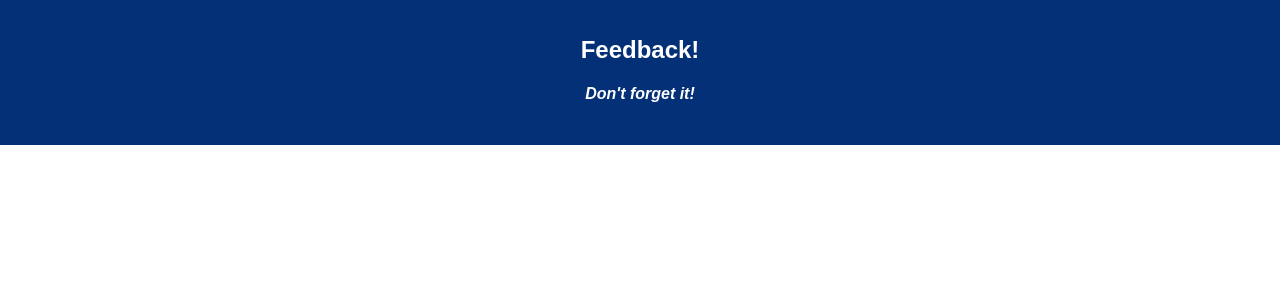
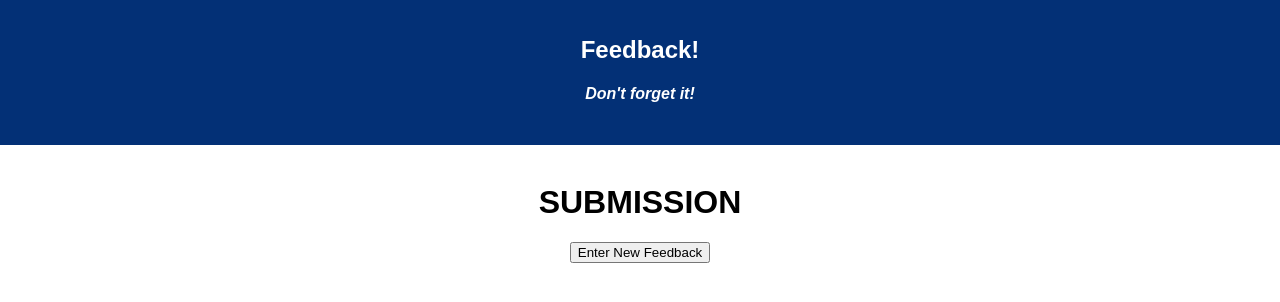
Before and after one commit to vangpache/feedback-loop-master, a React (Create React App) app: page /#/submission in a window 1280 px wide. Shown: the top 302 px of the page. Built offline with nearby package versions, Linux system fonts and the light colour scheme.

Commit message:
adds Router to all components

```diff
--- a/src/components/App/App.js
+++ b/src/components/App/App.js
@@ -1,20 +1,43 @@
 import React, { Component } from 'react';
 import axios from 'axios';
 import './App.css';
-// import { connect } from 'redux';
+import { connect } from 'react-redux';
+import Home from '../Home/Home';
+import Feelings from '../Feelings/Feelings';
+import Understanding from '../Understanding/Understanding';
+import Comments from '../Comments/Comments';
+import Review from '../Review/Review';
+import Submission from '../Submission/Submission';
+
+import { HashRouter as Router, Route } from 'react-router-dom';
 
 class App extends Component {
+
+
+
+
+
   render() {
     return (
+      <Router>
         <div className="App">
           <header className="App-header">
             <h1 className="App-title">Feedback!</h1>
             <h4><i>Don't forget it!</i></h4>
           </header>
-        <br/>
+          <br />
+
+          <Route exact path="/" component={Home} />
+          <Route exact path="/feelings" component={Feelings}/>
+          <Route exact path="/understanding" component={Understanding}/>
+          <Route exact path="/comments" component={Comments} />
+          <Route exact path="/review" component={Review} />
+          <Route exact path="/submission" component={Submission} />
         </div>
+
+      </Router>
     );
   }
 }
 
-export default App;
+export default connect() (App);
--- a/src/components/Comments/Comments.jsx
+++ b/src/components/Comments/Comments.jsx
@@ -2,13 +2,18 @@ import React, { Component } from 'react';
 
 
 class Comments extends Component {
+
+    handleClick = () => {
+        this.props.history.push('/review')
+    }
 
     render() {
 
 
         return (
             <div>
-
+                <h1>COMMENTS</h1>
+                <button onClick={this.handleClick}>NEXT</button>
             </div>
         )
     }
--- a/src/components/Feelings/Feelings.jsx
+++ b/src/components/Feelings/Feelings.jsx
@@ -1,14 +1,20 @@
 import React, { Component } from 'react';
+// import Understanding from '../Understanding/Understanding';
 
 
 class Feelings extends Component {
+
+    handleClick = () => {
+        this.props.history.push('/understanding')
+    }
 
     render() {
 
 
         return (
             <div>
-
+                <h1>FEELINGS</h1>
+                <button onClick={this.handleClick}>NEXT</button>
             </div>
         )
     }
--- /dev/null
+++ b/src/components/Home/Home.jsx
@@ -0,0 +1,25 @@
+import React, { Component } from 'react';
+
+
+class Home extends Component {
+
+    handleClick = () => {
+        this.props.history.push('/feelings')
+    }
+
+    render() {
+
+
+        return (
+            <div>
+                <h1>Home</h1>
+                <button onClick={this.handleClick}>Enter Feedback</button>
+            </div>
+        )
+    }
+}
+
+
+
+
+export default Home;
--- a/src/components/Review/Review.jsx
+++ b/src/components/Review/Review.jsx
@@ -2,13 +2,18 @@ import React, { Component } from 'react';
 
 
 class Review extends Component {
+
+    handleClick = () => {
+        this.props.history.push('/submission')
+    }
 
     render() {
 
 
         return (
             <div>
-
+                <h1>REVIEW</h1>
+                <button onClick={this.handleClick}>NEXT</button>
             </div>
         )
     }
--- a/src/components/Submission/Submission.jsx
+++ b/src/components/Submission/Submission.jsx
@@ -2,13 +2,19 @@ import React, { Component } from 'react';
 
 
 class Submission extends Component {
+
+    handleClick = () => {
+        this.props.history.push('/')
+    }
+
 
     render() {
 
 
         return (
             <div>
-
+                <h1>SUBMISSION</h1>
+                <button onClick={this.handleClick}>Enter New Feedback</button>
             </div>
         )
     }
@@ -17,4 +23,4 @@ class Submission extends Component {
 
 
 
-export default Submisson;
+export default Submission;
--- a/src/components/Support/Support.jsx
+++ b/src/components/Support/Support.jsx
@@ -8,7 +8,7 @@ class Support extends Component {
 
         return (
             <div>
-
+                <h1>SUPPORT</h1>
             </div>
         )
     }
--- a/src/components/Understanding/Understanding.jsx
+++ b/src/components/Understanding/Understanding.jsx
@@ -2,13 +2,18 @@ import React, { Component } from 'react';
 
 
 class Understanding extends Component {
+
+    handleClick = () => {
+        this.props.history.push('/comments')
+    }
 
     render() {
 
 
         return (
             <div>
-
+                <h1>UNDERSTANDING</h1>
+                <button onClick={this.handleClick}>NEXT</button>
             </div>
         )
     }
```
Lines whose indentation alone changed are shown as unchanged.
